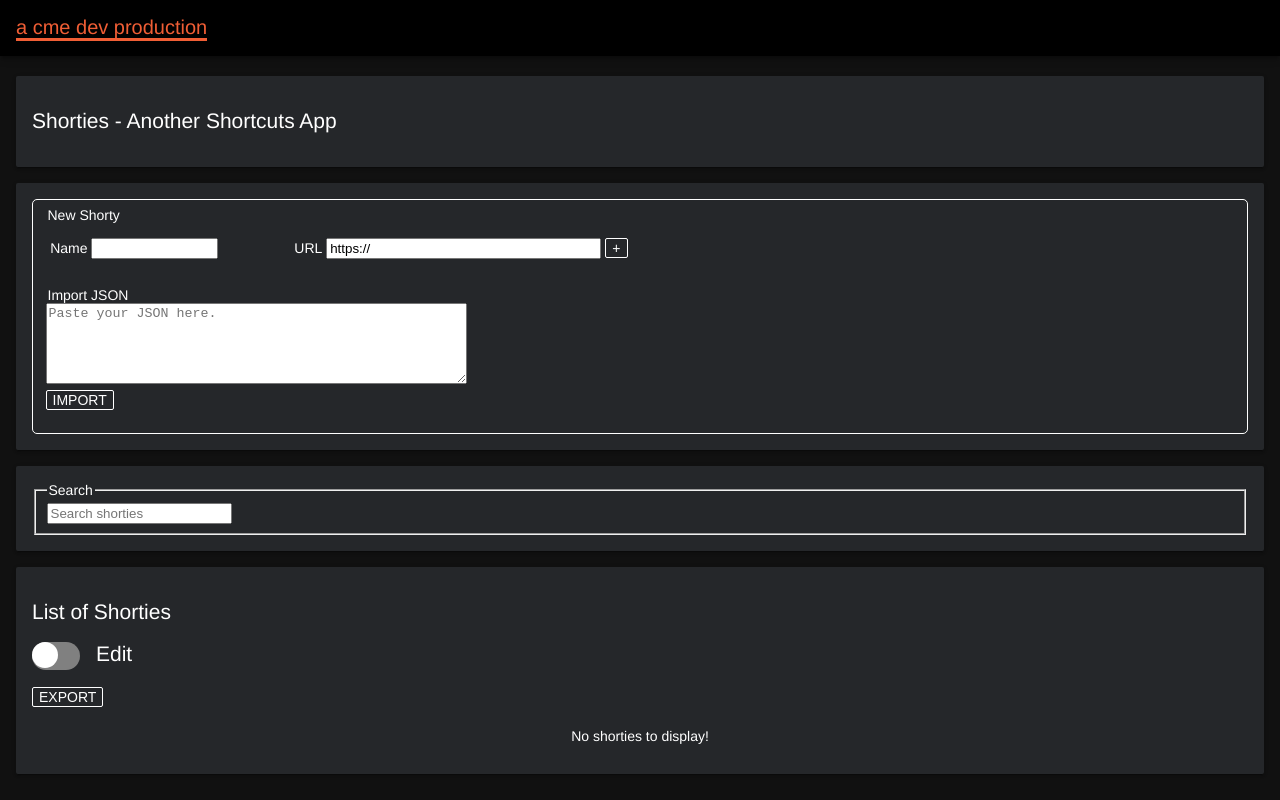
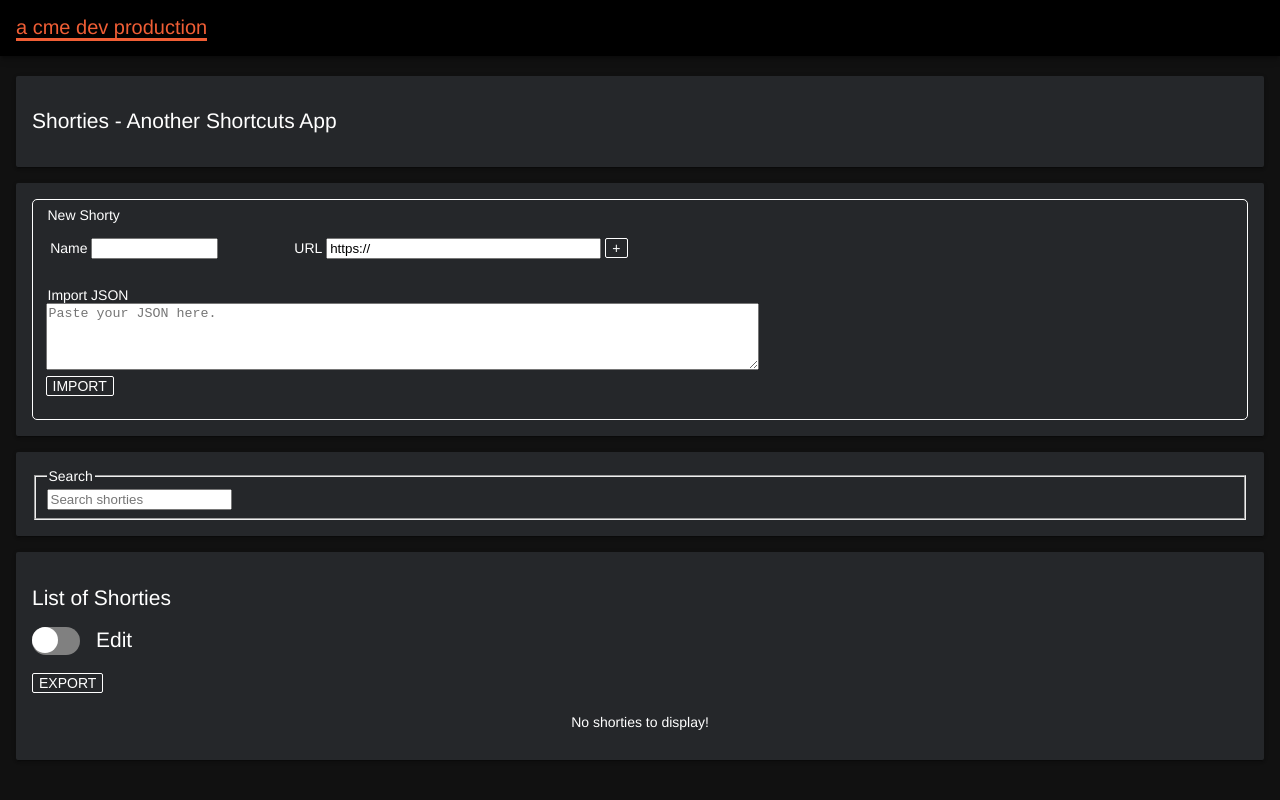
Before and after one commit to marklchaves/shortcuts, a website: page public/index.html in a window 1280 px wide. Drawn offline with Linux system fonts and the light colour scheme; some packages are replaced by stand-ins of ours; a script that the page names is missing.

Commit message:
🕴🍽 Updated with Glitch - Fixed import mobile responsive and trim search query string

```diff
--- a/public/index.html
+++ b/public/index.html
@@ -82,12 +82,12 @@
               </label>
             </fieldset>
             <fieldset class="fieldset">
-              <label for="importTextArea">
+              <label id="import-label" for="importTextArea">
                 <legend>
                   Import JSON
                 </legend>
                 <div>
-                  <textarea id="importTextArea" placeholder="Paste your JSON here." value="" rows="5" cols="50" ></textarea>
+                  <textarea id="importTextArea" placeholder="Paste your JSON here." value=""></textarea>
                 </div>
                 <div>
                   <button id="importShorties" class="std-button">
--- a/public/scripts/app.js
+++ b/public/scripts/app.js
@@ -136,7 +136,7 @@ function searchShorties() {
     return;
   }
   const found = cm.listOfShorties.find(
-    element => element.name === searchField.value
+    element => element.name === searchField.value.trim()
   );
   if (found) {
     shortiesDiv.innerHTML =
--- a/public/styles/inline.css
+++ b/public/styles/inline.css
@@ -588,9 +588,29 @@ label > span {
   line-height: 1.5;
 }
 
-/* */
+/**
+ * Import Styling
+ */
+
+/* No longer Needed? */
 .hide-first {
   display: none;
+}
+
+/* Mobile First Width */
+#import-label {
+  width: 100%;
+}
+
+@media screen and (min-width: 1024px) {
+  #import-label {
+    width: 60%;
+  }
+}
+
+textarea {
+  height: 5em;
+  width: 100%;
 }
 
 /**
```
